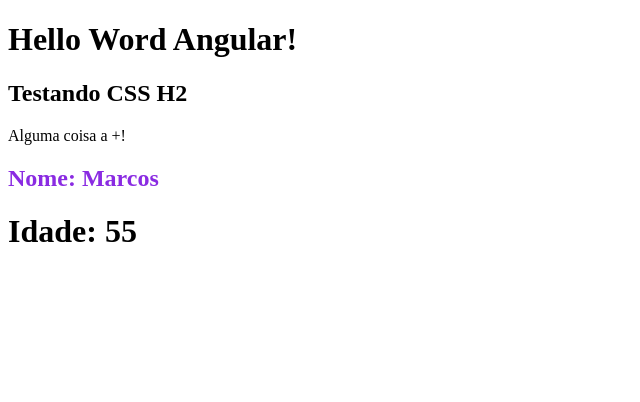
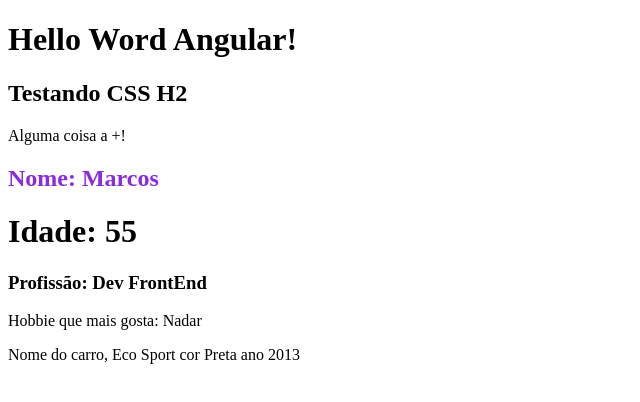
Before and after one commit to marcosCappelli/angular, an Angular app: page / in a window 1280 px wide. Shown: the top 402 px of the page, without its empty margins (0-640 px from the left). Built offline with nearby package versions, Linux system fonts and the light colour scheme.

Commit message:
Interpolação

```diff
--- a/src/app/components/first-component/first-component.component.html
+++ b/src/app/components/first-component/first-component.component.html
@@ -1,2 +1,5 @@
 <h2>Nome: {{ name }}</h2>
 <h1>Idade: {{ age }}</h1>
+<h3>Profissão: {{ job }}</h3>
+<p>Hobbie que mais gosta: {{ hobbies[1] }}</p>
+<p>Nome do carro, {{ car.name }} cor {{ car.color }} ano {{ car.year }}</p>
--- a/src/app/components/first-component/first-component.component.ts
+++ b/src/app/components/first-component/first-component.component.ts
@@ -8,6 +8,13 @@ import { Component, OnInit } from '@angular/core';
 export class FirstComponentComponent implements OnInit {
   name: string = "Marcos";
   age: number = 55;
+  job = "Dev FrontEnd";
+  hobbies = ["Ler", "Nadar", "Pedalar"];
+  car = {
+    name: "Eco Sport",
+    color: "Preta",
+    year: 2013
+  }
 
   constructor() { }
 
```
